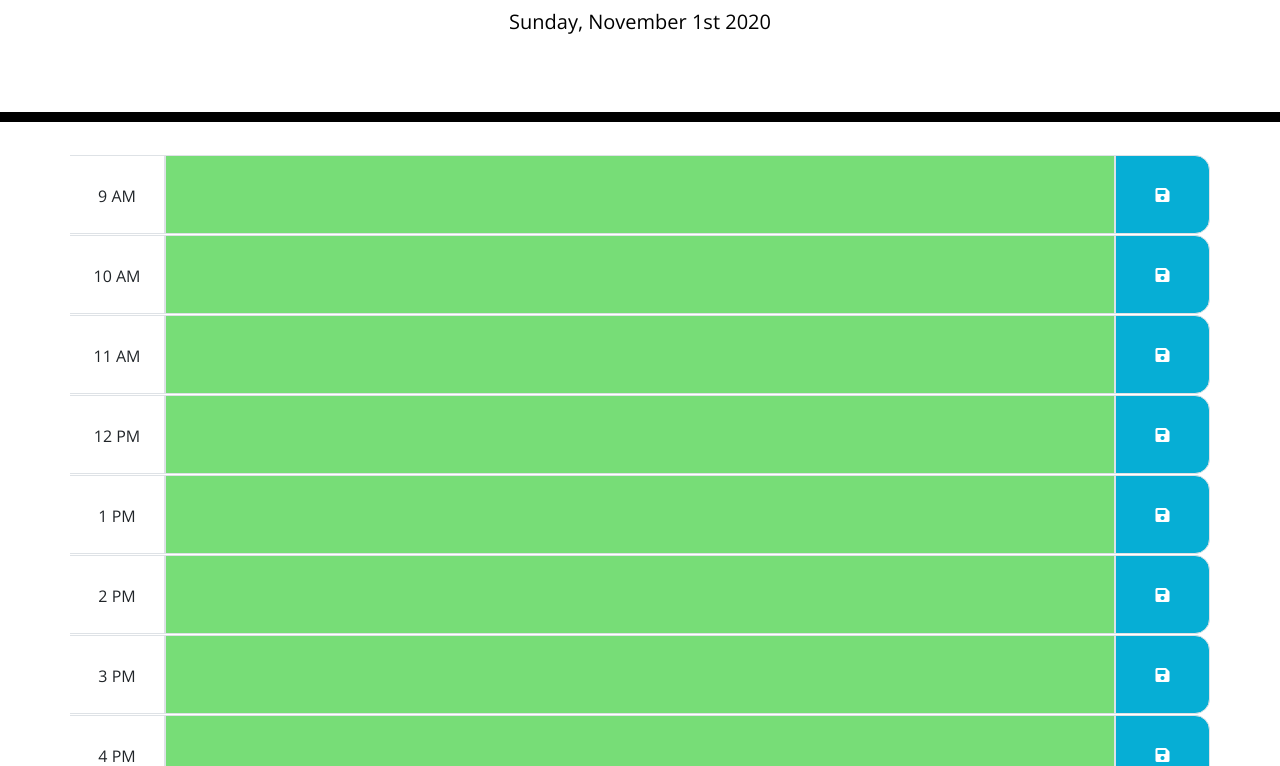
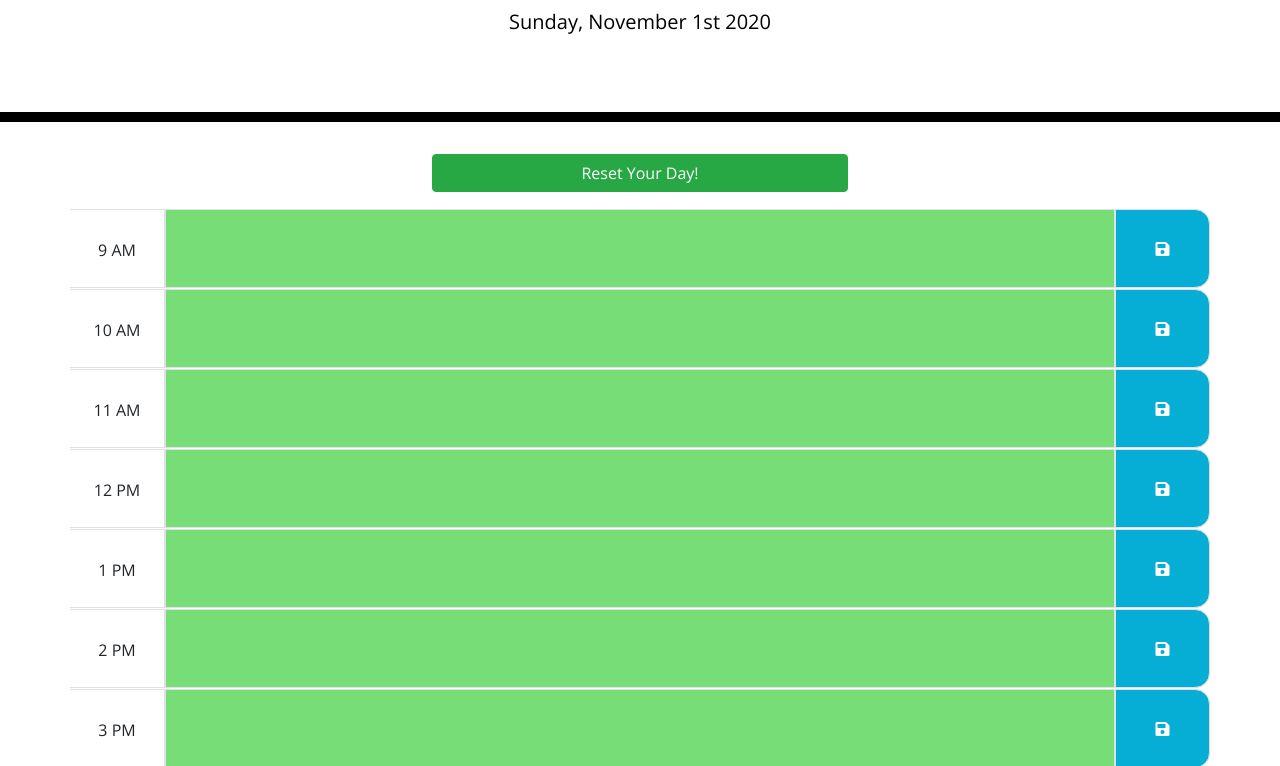
Before and after one commit to VictorMoscone/victorm_hw5_calender, a plain HTML site: page index.html in a window 1280 px wide. Shown: the part 182-948 px from the top of the page. Drawn offline with nearby package versions, Linux system fonts and the light colour scheme.

Commit message:
Feat: Added a reset button. Also minor refactor of html.

```diff
--- a/app.js
+++ b/app.js
@@ -1,5 +1,8 @@
 $(document).ready(function (){
     $("#currentDay").text(`${moment().format('dddd')}, ${moment().format('MMMM Do YYYY')}`);
+    $("#resetStorage").on("click", function() {
+        localStorage.clear();
+    })
     $(".hourBox").each(function () {
         // All of the text boxes for each hour will be checked on refresh.
         let theHour = $(this).attr("id")
--- a/index.html
+++ b/index.html
@@ -30,7 +30,14 @@
       <p id="currentDay" class="lead"></p>
     </header>
 
+    <div class="d-flex justify-content-center m-3">
+      <!-- This is a button that will run a function to clear all local storage on click. -->
+      <button type="button" class="btn btn-success col-4" id="resetStorage">Reset Your Day!</button>
+    </div>
+
+    <!-- Each of the below rows are identical. -->
     <div class="container">
+
       <div class="row">
         <div class="col-1 border border-left-0">
           <p class="text-center align-middle">
@@ -39,9 +46,7 @@
         <input type="text" class="col-10 border textarea hourBox" id="9">
         <button class="col-1 border saveBtn" id="9-button"><i class="fas fa-save"></i></button>
       </div>
-    </div>
 
-    <div class="container">
       <div class="row">
         <div class="col-1 border border-left-0">
           <p class="text-center align-middle">
@@ -50,9 +55,7 @@
         <input type="text" class="col-10 border textarea hourBox" id="10">
         <button class="col-1 border saveBtn" id="10-button"><i class="fas fa-save"></i></button>
       </div>
-    </div>
 
-    <div class="container">
       <div class="row">
         <div class="col-1 border border-left-0">
           <p class="text-center align-middle">
@@ -61,9 +64,7 @@
         <input type="text" class="col-10 border textarea hourBox" id="11">
         <button class="col-1 border saveBtn" id="11-button"><i class="fas fa-save"></i></button>
       </div>
-    </div>
 
-    <div class="container">
       <div class="row">
         <div class="col-1 border border-left-0">
           <p class="text-center align-middle">
@@ -72,9 +73,7 @@
         <input type="text" class="col-10 border textarea hourBox" id="12">
         <button class="col-1 border saveBtn" id="12-button"><i class="fas fa-save"></i></button>
       </div>
-    </div>
 
-    <div class="container">
       <div class="row">
         <div class="col-1 border border-left-0">
           <p class="text-center align-middle">
@@ -83,9 +82,7 @@
         <input type="text" class="col-10 border textarea hourBox" id="13">
         <button class="col-1 border saveBtn" id="13-button"><i class="fas fa-save"></i></button>
       </div>
-    </div>
 
-    <div class="container">
       <div class="row">
         <div class="col-1 border border-left-0">
           <p class="text-center align-middle">
@@ -94,9 +91,7 @@
         <input type="text" class="col-10 border textarea hourBox" id="14">
         <button class="col-1 border saveBtn" id="14-button"><i class="fas fa-save"></i></button>
       </div>
-    </div>
 
-    <div class="container">
       <div class="row">
         <div class="col-1 border border-left-0">
           <p class="text-center align-middle">
@@ -105,9 +100,7 @@
         <input type="text" class="col-10 border textarea hourBox" id="15">
         <button class="col-1 border saveBtn" id="15-button"><i class="fas fa-save"></i></button>
       </div>
-    </div>
 
-    <div class="container">
       <div class="row">
         <div class="col-1 border border-left-0">
           <p class="text-center align-middle">
@@ -116,9 +109,7 @@
         <input type="text" class="col-10 border textarea hourBox" id="16">
         <button class="col-1 border saveBtn" id="16-button"><i class="fas fa-save"></i></button>
       </div>
-    </div>
 
-    <div class="container">
       <div class="row">
         <div class="col-1 border border-left-0">
           <p class="text-center align-middle">
@@ -127,6 +118,7 @@
         <input type="text" class="col-10 border textarea hourBox" id="17">
         <button class="col-1 border saveBtn" id="17-button"><i class="fas fa-save"></i></button>
       </div>
+
     </div>
 
     <script src="https://cdnjs.cloudflare.com/ajax/libs/jquery/3.2.1/jquery.min.js"></script>
```
